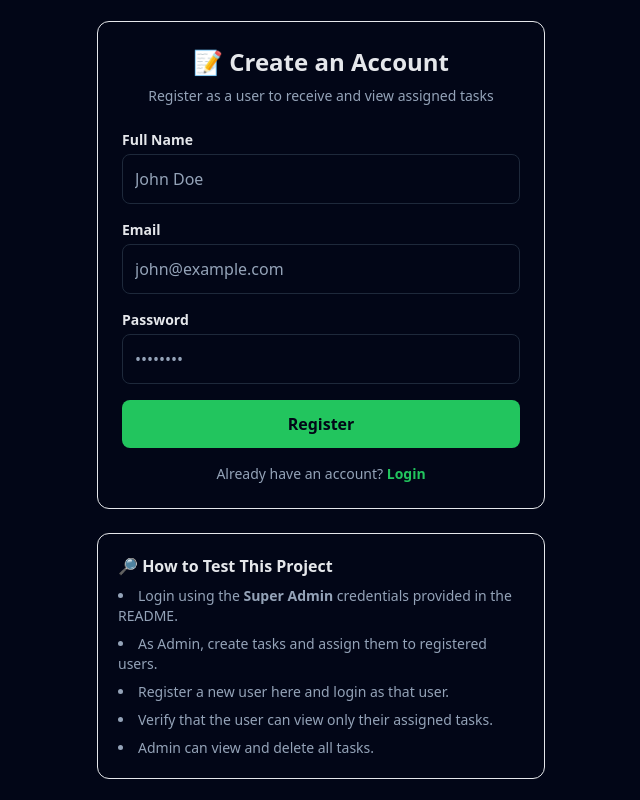
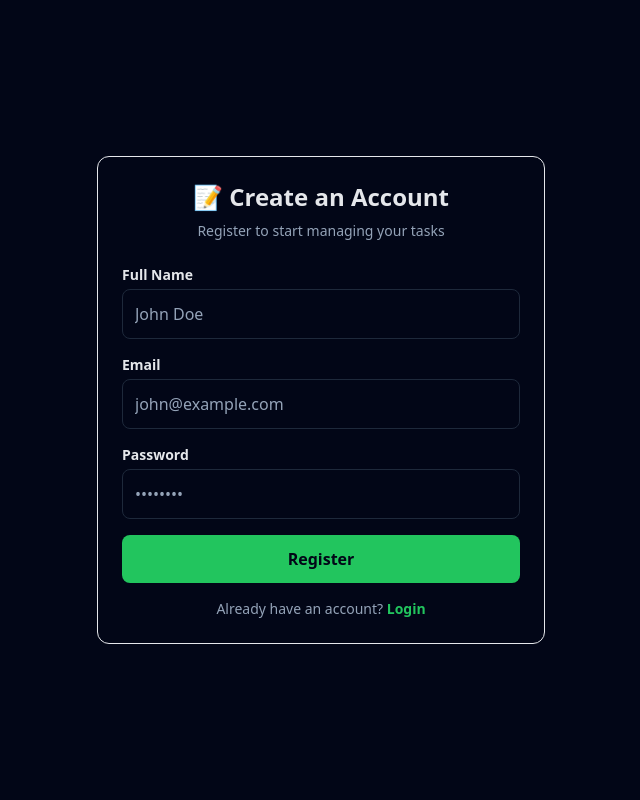
Before and after one commit to anilKumar-9/prime-trade-ai-assignment, a React (Vite) app in the folder frontend/: page / in a window 1280 px wide. Shown: the whole page, without its empty margins (319-959 px from the left). Built offline with nearby package versions, Linux system fonts and the light colour scheme; no server answers.

Commit message:
add app.jsx and home.jsx

```diff
--- a/frontend/src/App.jsx
+++ b/frontend/src/App.jsx
@@ -17,7 +17,7 @@ import ProtectedRoute from "./components/ProtectedRoute";
 import AdminRoute from "./components/AdminRoute";
 
 function App() {
-  console.log("🔥 CORRECT APP.JSX IS RUNNING");
+
 
   return (
     <BrowserRouter>
--- a/frontend/src/pages/Home.jsx
+++ b/frontend/src/pages/Home.jsx
@@ -35,18 +35,16 @@ export default function Register() {
 
   return (
     <div className="min-h-screen flex items-center justify-center bg-bg px-6">
-      <div className="w-full max-w-md">
-        {/* 🔐 Register Card */}
       <form
         onSubmit={handleSubmit}
-          className="bg-card border border-border rounded-xl p-6"
+        className="w-full max-w-md bg-card border border-border rounded-xl p-6"
       >
         <h2 className="text-2xl font-bold text-center mb-2">
           📝 Create an Account
         </h2>
 
         <p className="text-sm text-muted text-center mb-6">
-            Register as a user to receive and view assigned tasks
+          Register to start managing your tasks
         </p>
 
         {error && <p className="error-box mb-4">{error}</p>}
@@ -83,9 +81,7 @@ export default function Register() {
 
           {/* Password */}
           <div>
-              <label className="block text-sm font-semibold mb-1">
-                Password
-              </label>
+            <label className="block text-sm font-semibold mb-1">Password</label>
             <input
               name="password"
               type="password"
@@ -114,23 +110,6 @@ export default function Register() {
           </Link>
         </p>
       </form>
-
-        {/* 📘 Demo Instructions */}
-        <div className="mt-6 bg-card border border-border rounded-xl p-5">
-          <h3 className="font-semibold mb-2">🔎 How to Test This Project</h3>
-
-          <ul className="text-sm text-muted space-y-2 list-disc list-inside">
-            <li>
-              Login using the <b>Super Admin</b> credentials provided in the
-              README.
-            </li>
-            <li>As Admin, create tasks and assign them to registered users.</li>
-            <li>Register a new user here and login as that user.</li>
-            <li>Verify that the user can view only their assigned tasks.</li>
-            <li>Admin can view and delete all tasks.</li>
-          </ul>
-        </div>
-      </div>
     </div>
   );
 }
```
Lines whose indentation alone changed are shown as unchanged.
